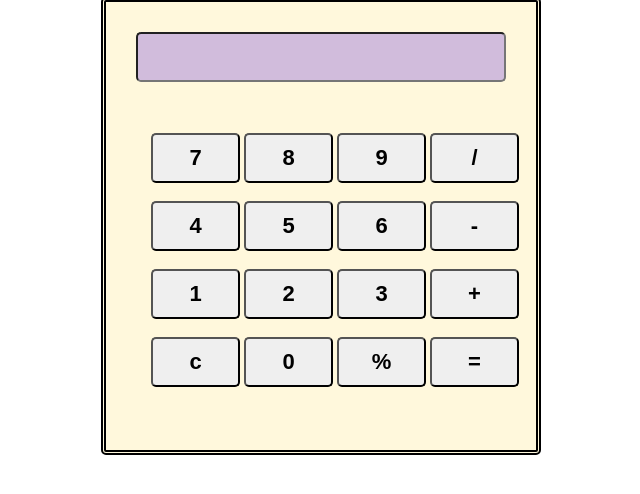
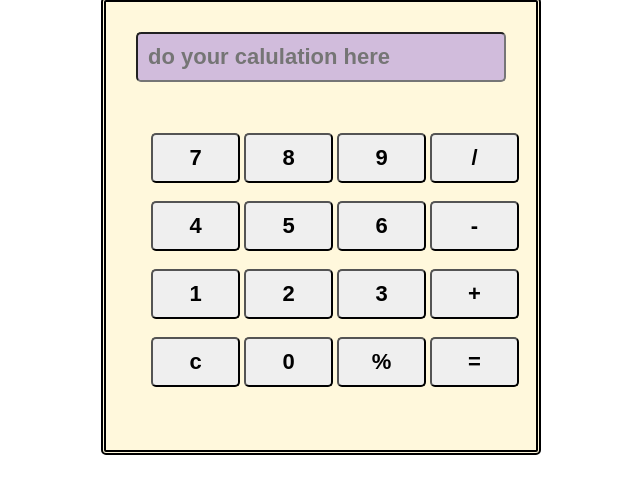
Before and after one commit to hemalatha3539/assignment4, a plain HTML site: page index.html in a window 1280 px wide. Shown: the part 172-666 px from the top of the page, without its empty margins (369-1009 px from the left). Drawn offline with Linux system fonts and the light colour scheme.

Commit message:
Update index.html

```diff
--- a/index.html
+++ b/index.html
@@ -15,7 +15,7 @@
          sans-serif;">CALCULATER</h1></U></center>
     <div class="border">
         <form class="cal">
-            <input type="text" name="display">
+            <input type="text"  placeholder="do your calulation here"name="display">
             <div><br><br>
                 <input type="button" value="7"class="button" >
                 <input type="button" value="8"   class="button">
```
